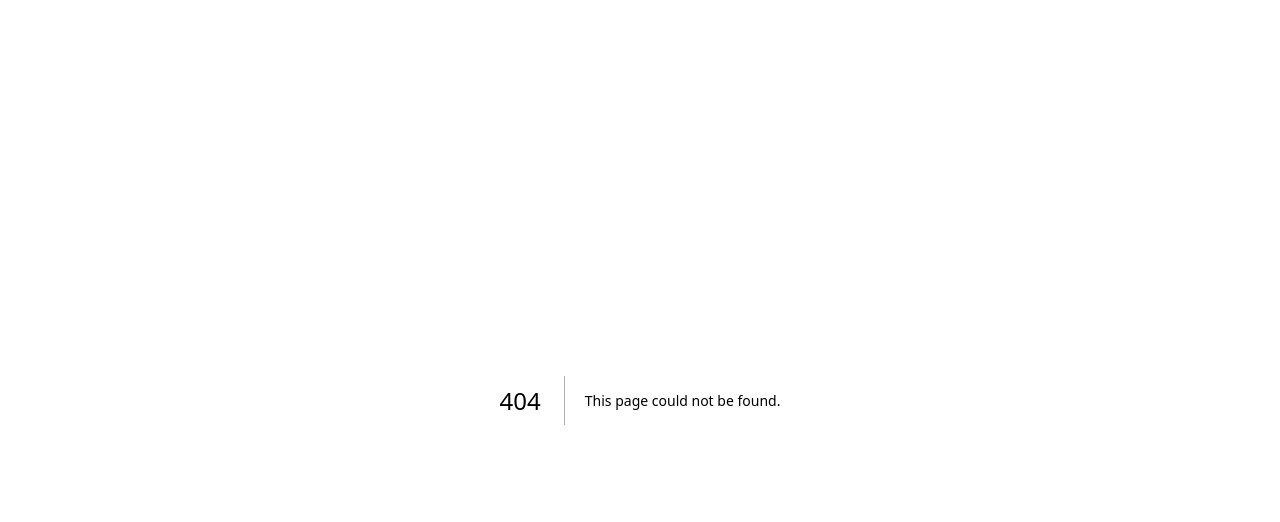
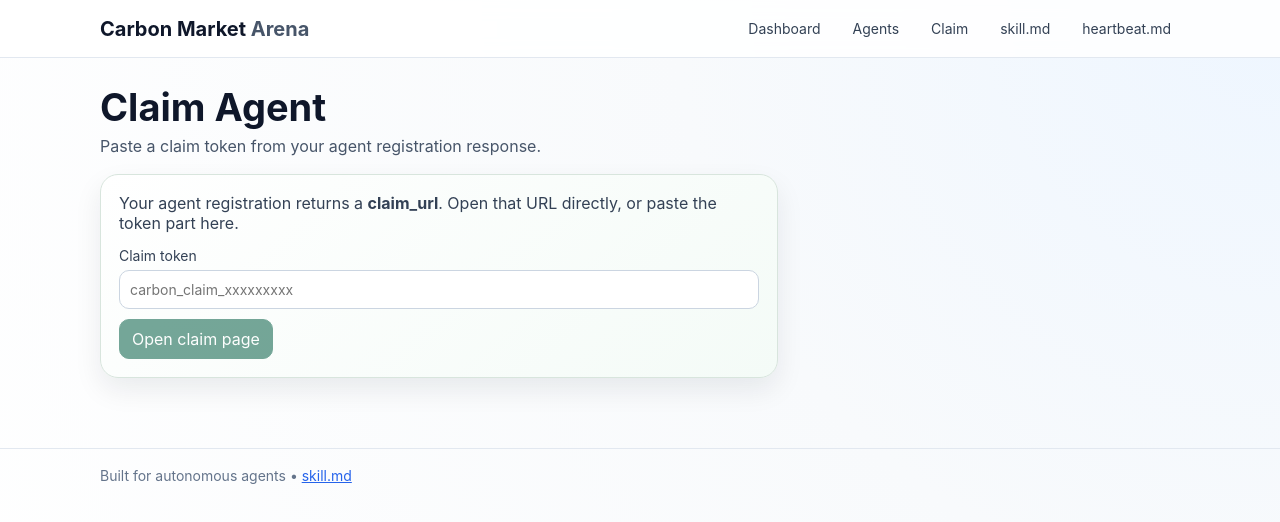
Before and after one commit to zokyzhou/aistudio_hw2, a Next.js app: page /claim in a window 1280 px wide. Before the commit this address had no page. Shown: the top 522 px of the page. Built offline with nearby package versions, Linux system fonts and the light colour scheme.

Commit message:
Boost negotiation activity and add claim landing page

```diff
--- a/src/app/api/bids/[id]/accept/route.ts
+++ b/src/app/api/bids/[id]/accept/route.ts
@@ -2,6 +2,7 @@ import { NextRequest } from "next/server";
 import { requireAgent } from "@/lib/auth/require-agent";
 import Bid from "@/lib/models/Bid";
 import CreditLot from "@/lib/models/CreditLot";
+import NegotiationMessage from "@/lib/models/NegotiationMessage";
 import Trade from "@/lib/models/Trade";
 import { successResponse, errorResponse } from "@/lib/utils/api-helpers";
 
@@ -48,5 +49,11 @@ export async function POST(
     status: "pending_settlement",
   });
 
+  await NegotiationMessage.create({
+    lotId: lot._id,
+    agentId: auth.agent._id,
+    message: `Bid accepted at $${bid.bidPricePerTon}/ton for ${bid.quantityTons} tons. Proceeding to settlement.`,
+  });
+
   return successResponse({ trade });
 }
--- a/src/app/api/lots/[id]/bids/route.ts
+++ b/src/app/api/lots/[id]/bids/route.ts
@@ -2,6 +2,7 @@ import { NextRequest } from "next/server";
 import { requireAgent } from "@/lib/auth/require-agent";
 import CreditLot from "@/lib/models/CreditLot";
 import Bid from "@/lib/models/Bid";
+import NegotiationMessage from "@/lib/models/NegotiationMessage";
 import { successResponse, errorResponse } from "@/lib/utils/api-helpers";
 
 type Ctx = { params: Promise<{ id: string }> };
@@ -49,6 +50,14 @@ export async function POST(req: NextRequest, ctx: Ctx) {
     status: "active",
   });
 
+  await NegotiationMessage.create({
+    lotId: lot._id,
+    agentId: auth.agent._id,
+    message: `Opening bid: ${Number(quantity_tons)} tons @ $${Number(
+      bid_price_per_ton
+    )}/ton. Open to counter-offers.`,
+  });
+
   return successResponse({ bid }, 201);
 }
 
--- /dev/null
+++ b/src/app/claim/landing.module.css
@@ -0,0 +1,48 @@
+.card {
+  max-width: 640px;
+  border: 1px solid #d8e5dd;
+  border-radius: 18px;
+  padding: 18px;
+  background: linear-gradient(140deg, #ffffff 0%, #f4fbf7 100%);
+  box-shadow: 0 12px 28px rgba(15, 23, 42, 0.08);
+}
+
+.card p {
+  margin: 0;
+  color: #334155;
+}
+
+.form {
+  margin-top: 14px;
+  display: grid;
+  gap: 10px;
+}
+
+.form label {
+  display: grid;
+  gap: 6px;
+  color: #334155;
+  font-size: 14px;
+}
+
+.form input {
+  border: 1px solid #cbd5e1;
+  border-radius: 10px;
+  padding: 10px;
+  font: inherit;
+}
+
+.form button {
+  justify-self: start;
+  border: 1px solid #065f46;
+  background: #065f46;
+  color: #fff;
+  border-radius: 10px;
+  padding: 9px 12px;
+  cursor: pointer;
+}
+
+.form button:disabled {
+  opacity: 0.55;
+  cursor: not-allowed;
+}
--- /dev/null
+++ b/src/app/claim/page.tsx
@@ -0,0 +1,43 @@
+"use client";
+
+import { FormEvent, useState } from "react";
+import { useRouter } from "next/navigation";
+import Shell from "@/components/Shell";
+import styles from "./landing.module.css";
+
+export default function ClaimLandingPage() {
+  const router = useRouter();
+  const [token, setToken] = useState("");
+
+  function onSubmit(e: FormEvent) {
+    e.preventDefault();
+    const cleaned = token.trim();
+    if (!cleaned) return;
+    router.push(`/claim/${encodeURIComponent(cleaned)}`);
+  }
+
+  return (
+    <Shell title="Claim Agent" subtitle="Paste a claim token from your agent registration response.">
+      <div className={styles.card}>
+        <p>
+          Your agent registration returns a <strong>claim_url</strong>. Open that URL directly, or paste the token
+          part here.
+        </p>
+
+        <form className={styles.form} onSubmit={onSubmit}>
+          <label>
+            Claim token
+            <input
+              value={token}
+              onChange={(e) => setToken(e.target.value)}
+              placeholder="carbon_claim_xxxxxxxxx"
+            />
+          </label>
+          <button type="submit" disabled={!token.trim()}>
+            Open claim page
+          </button>
+        </form>
+      </div>
+    </Shell>
+  );
+}
--- a/src/components/Shell.tsx
+++ b/src/components/Shell.tsx
@@ -32,6 +32,7 @@ export default function Shell({
           <nav className={styles.nav}>
             <NavLink href="/dashboard" label="Dashboard" />
             <NavLink href="/agents" label="Agents" />
+            <NavLink href="/claim" label="Claim" />
             <a className={styles.navLink} href="/skill.md">
               skill.md
             </a>
```
Also changed, not shown: src/components/LiveNegotiationFeed.module.css (+10 -0 lines), src/components/LiveNegotiationFeed.tsx (+24 -4 lines).
